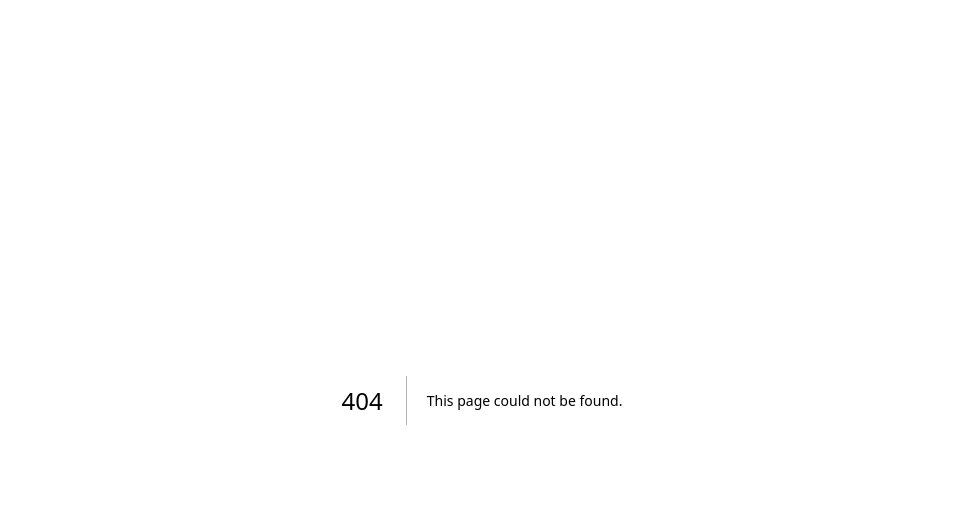
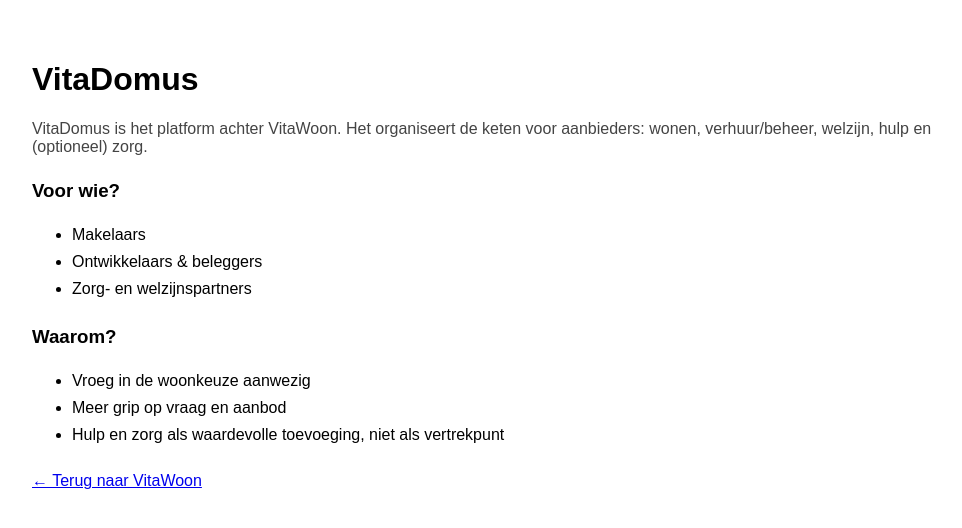
Before and after one commit to 4gcnny5cxp-dot/vitawoon-demo, a Next.js app: page /app/app/woningen/app/woningen/1/app/vitacheck/app/voor-naasten/app/voor-aanbieders/app/vitadomus in a window 1280 px wide. Before the commit this address had no page. Shown: the top 528 px of the page, without its empty margins (158-1120 px from the left). Built offline with nearby package versions, Linux system fonts and the light colour scheme.

Commit message:
Create page.tsx
vitadomus

```diff
--- /dev/null
+++ b/app/app/app/woningen/app/woningen/[id]/app/vitacheck/app/voor-naasten/app/voor-aanbieders/app/vitadomus/page.tsx
@@ -0,0 +1,29 @@
+export default function VitaDomus() {
+  return (
+    <main style={{ padding: "40px", maxWidth: "900px", margin: "0 auto" }}>
+      <h1>VitaDomus</h1>
+
+      <p style={{ color: "#444" }}>
+        VitaDomus is het platform achter VitaWoon. Het organiseert de keten voor aanbieders: wonen, verhuur/beheer, welzijn, hulp en (optioneel) zorg.
+      </p>
+
+      <h3 style={{ marginTop: "24px" }}>Voor wie?</h3>
+      <ul style={{ lineHeight: 1.7 }}>
+        <li>Makelaars</li>
+        <li>Ontwikkelaars & beleggers</li>
+        <li>Zorg- en welzijnspartners</li>
+      </ul>
+
+      <h3 style={{ marginTop: "24px" }}>Waarom?</h3>
+      <ul style={{ lineHeight: 1.7 }}>
+        <li>Vroeg in de woonkeuze aanwezig</li>
+        <li>Meer grip op vraag en aanbod</li>
+        <li>Hulp en zorg als waardevolle toevoeging, niet als vertrekpunt</li>
+      </ul>
+
+      <p style={{ marginTop: "24px" }}>
+        <a href="/">← Terug naar VitaWoon</a>
+      </p>
+    </main>
+  );
+}
```
